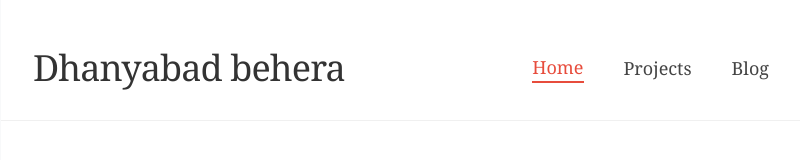
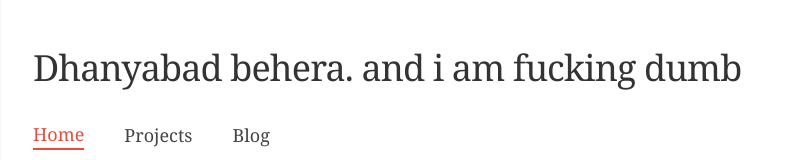
Before and after one commit to dhanyabad11/Portfolio, a React (Vite) app: page / in a window 1280 px wide. Shown: the top 160 px of the page, without its empty margins (239-1039 px from the left). Built offline with nearby package versions, Linux system fonts and the light colour scheme.

Commit message:
added some imp things

```diff
--- a/src/components/Header/Header.jsx
+++ b/src/components/Header/Header.jsx
@@ -16,7 +16,7 @@ function Header() {
                     to="/"
                     className="text-4xl font-normal text-text-primary tracking-tight hover:text-primary transition-colors duration-300"
                 >
-                    Dhanyabad behera
+                    Dhanyabad behera. and i am fucking dumb
                 </Link>
                 <nav className="flex gap-10 items-center flex-wrap">
                     <Link
```
